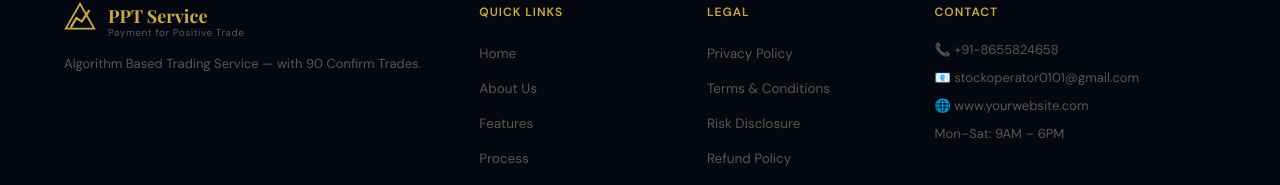
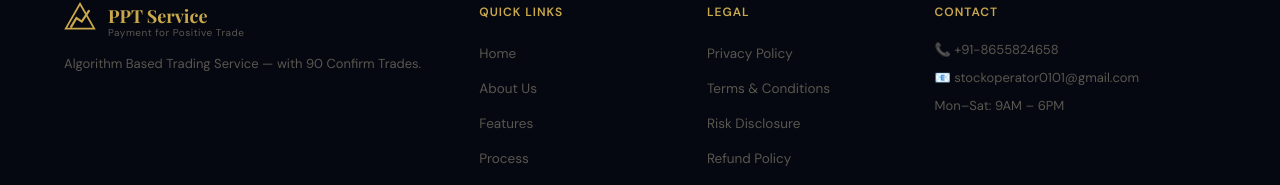
Before and after one commit to stock-operator/stock-operator, a plain HTML site: page index.html in a window 1280 px wide. Shown: the part 8301-8486 px from the top of the page. Drawn offline with nearby package versions, Linux system fonts and the light colour scheme.

Commit message:
Update index.html

```diff
--- a/index.html
+++ b/index.html
@@ -597,7 +597,6 @@
         <h5>Contact</h5>
         <p>📞 +91-8655824658</p>
         <p>📧 stockoperator0101@gmail.com</p>
-        <p>🌐 www.yourwebsite.com</p>
         <p>Mon–Sat: 9AM – 6PM</p>
       </div>
     </div>
```
